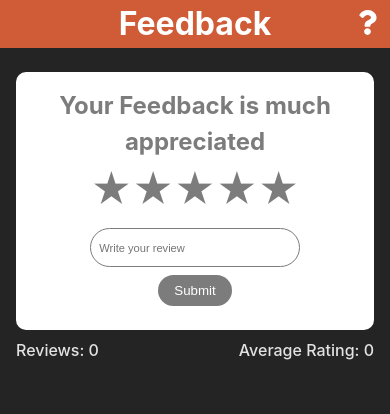
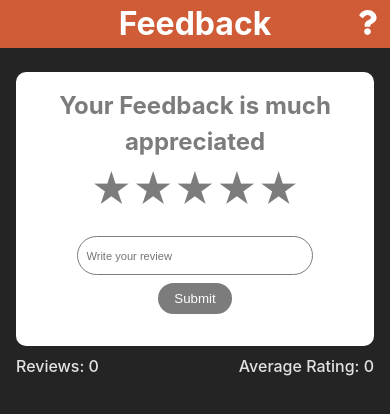
Before and after one commit to Nikhil-13/Feedback, a React (Vite) app: page / in a window 390 px wide. Shown: the top 414 px of the page. Built offline with nearby package versions, Linux system fonts and the light colour scheme.

Commit message:
made changes to css

```diff
--- a/src/App.css
+++ b/src/App.css
@@ -247,11 +247,11 @@ a:visited
   display: none;
 }
 
-@media(width<=426px)
+@media(max-width:426px)
 {
   .container
   {
-    width: 100%;
+    width: 100dvw;
   }
 
   .review-content
@@ -260,6 +260,7 @@ a:visited
     align-items: center;
     gap: .5rem;
     width: 100%;
+    padding: 1rem;
   }
 
   input[type=text]
@@ -273,7 +274,7 @@ a:visited
   }
 }
 
-@media(426px<width<=768px)
+@media(min-width:768px) and (max-width:1024px)
 {
   .container
   {
@@ -281,7 +282,7 @@ a:visited
   }
 }
 
-@media(width>768px)
+@media(min-width:1024px) and (max-width:1440px)
 {
   .container
   {
```
